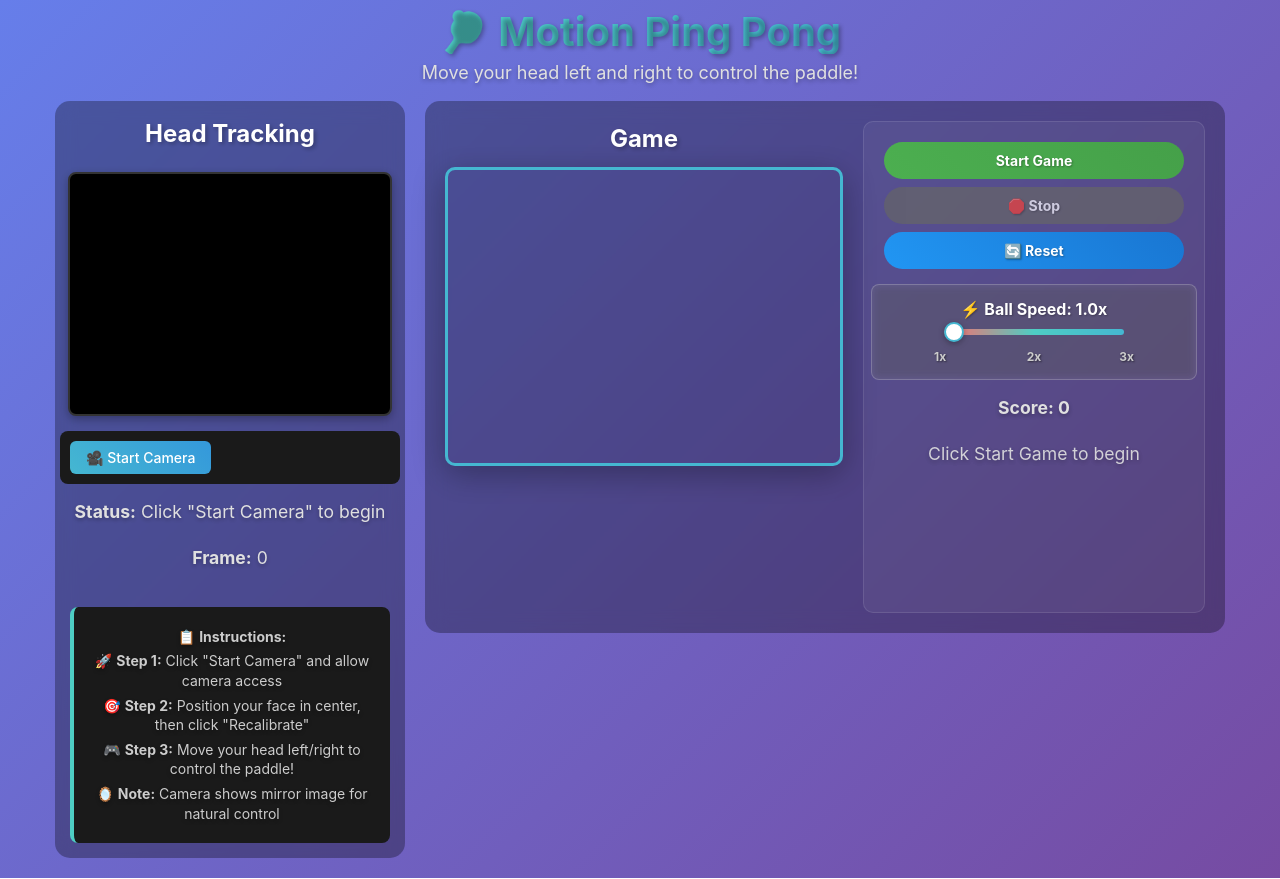
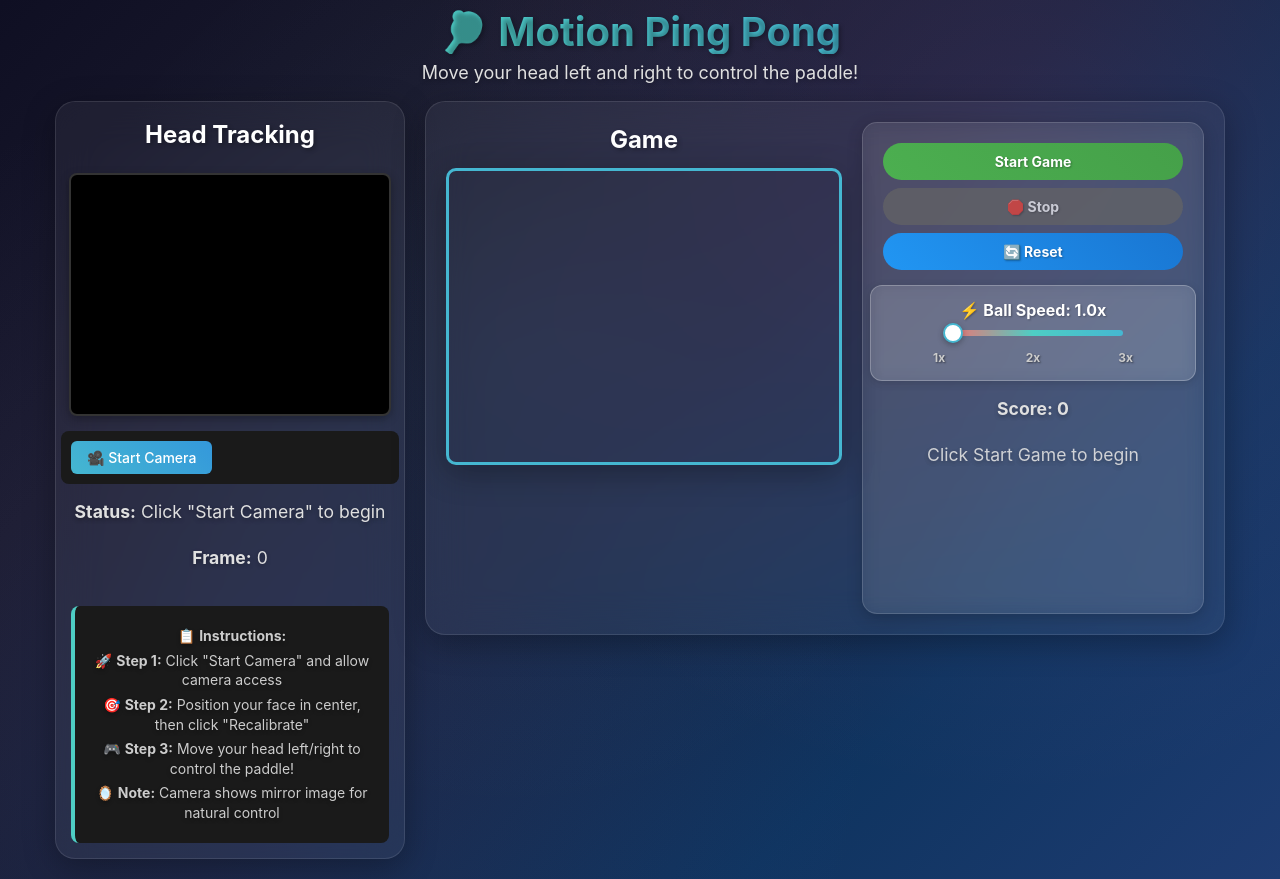
Before and after one commit to roshnidevadiga/games, a React (Vite) app: page / in a window 1280 px wide. Built offline with nearby package versions, Linux system fonts and the light colour scheme.

Commit message:
Dark theme

```diff
--- a/src/components/PingPongGame.css
+++ b/src/components/PingPongGame.css
@@ -4,12 +4,17 @@
   align-items: center;
   justify-content: flex-start;
   padding: 10px 20px 20px 20px;
-  background: linear-gradient(135deg, #667eea 0%, #764ba2 100%);
+  background:
+    radial-gradient(circle at 20% 80%, rgba(120, 119, 198, 0.1) 0%, transparent 50%),
+    radial-gradient(circle at 80% 20%, rgba(255, 119, 198, 0.1) 0%, transparent 50%),
+    radial-gradient(circle at 40% 40%, rgba(120, 219, 255, 0.05) 0%, transparent 50%),
+    linear-gradient(135deg, #0f0f23 0%, #1a1a2e 25%, #16213e 50%, #0f3460 75%, #1e3c72 100%);
   min-height: 100vh;
   color: white;
   width: 100%;
   box-sizing: border-box;
   overflow-x: hidden;
+  position: relative;
 }
 
 .ping-pong-app h1 {
@@ -41,14 +46,16 @@
 
 .head-tracker-section {
   flex: 0 0 350px;
-  background: rgba(0, 0, 0, 0.3);
-  border-radius: 15px;
+  background: rgba(255, 255, 255, 0.05);
+  border-radius: 20px;
   padding: 15px;
-  backdrop-filter: blur(10px);
+  backdrop-filter: blur(20px);
   position: relative;
   z-index: 1;
   min-height: 500px;
   box-sizing: border-box;
+  border: 1px solid rgba(255, 255, 255, 0.1);
+  box-shadow: 0 8px 32px rgba(0, 0, 0, 0.3);
 }
 
 .game-section {
@@ -56,16 +63,18 @@
   display: flex;
   flex-direction: row;
   align-items: flex-start;
-  background: rgba(0, 0, 0, 0.3);
-  border-radius: 15px;
+  background: rgba(255, 255, 255, 0.05);
+  border-radius: 20px;
   padding: 20px;
-  backdrop-filter: blur(10px);
+  backdrop-filter: blur(20px);
   position: relative;
   z-index: 1;
   box-sizing: border-box;
   gap: 20px;
   min-width: 0;
   min-height: 500px;
+  border: 1px solid rgba(255, 255, 255, 0.1);
+  box-shadow: 0 8px 32px rgba(0, 0, 0, 0.3);
 }
 
 .game-canvas-container {
@@ -145,10 +154,12 @@
   gap: 15px;
   align-items: center;
   padding: 20px;
-  background: rgba(255, 255, 255, 0.05);
-  border-radius: 10px;
-  border: 1px solid rgba(255, 255, 255, 0.1);
+  background: rgba(255, 255, 255, 0.08);
+  border-radius: 15px;
+  border: 1px solid rgba(255, 255, 255, 0.15);
   min-height: 450px;
+  backdrop-filter: blur(10px);
+  box-shadow: 0 4px 16px rgba(0, 0, 0, 0.2);
 }
 
 .control-buttons {
@@ -233,12 +244,13 @@
   align-items: center;
   gap: 8px;
   padding: 12px;
-  background: rgba(255, 255, 255, 0.1);
-  border-radius: 8px;
-  backdrop-filter: blur(5px);
-  border: 1px solid rgba(255, 255, 255, 0.2);
+  background: rgba(255, 255, 255, 0.12);
+  border-radius: 12px;
+  backdrop-filter: blur(8px);
+  border: 1px solid rgba(255, 255, 255, 0.25);
   width: 100%;
   min-height: 70px;
+  box-shadow: 0 2px 8px rgba(0, 0, 0, 0.15);
 }
 
 .speed-control label {
```
